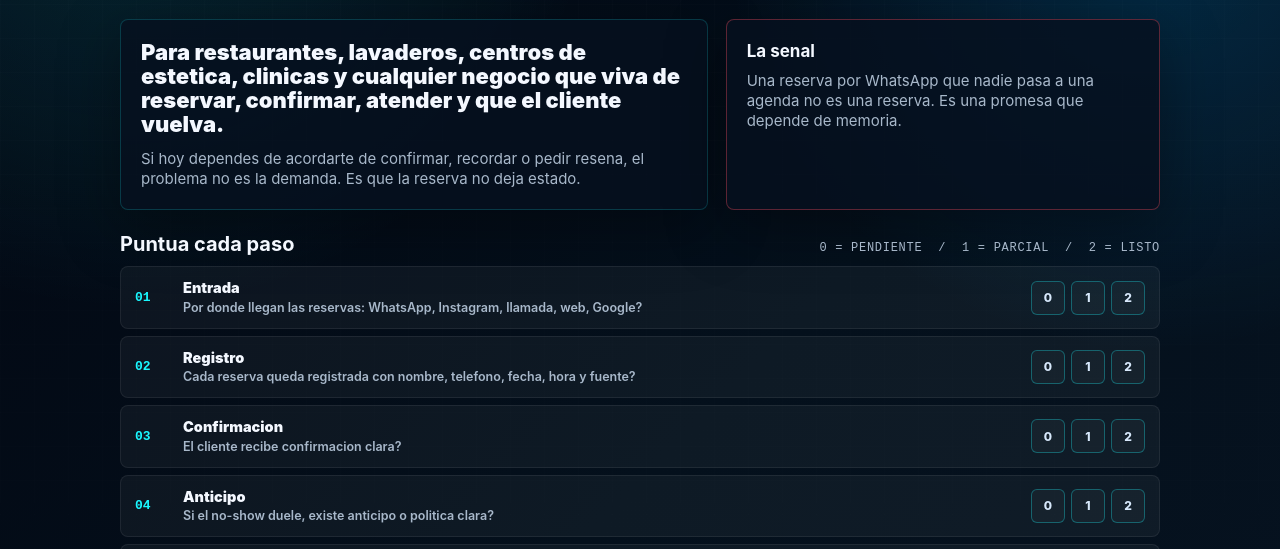
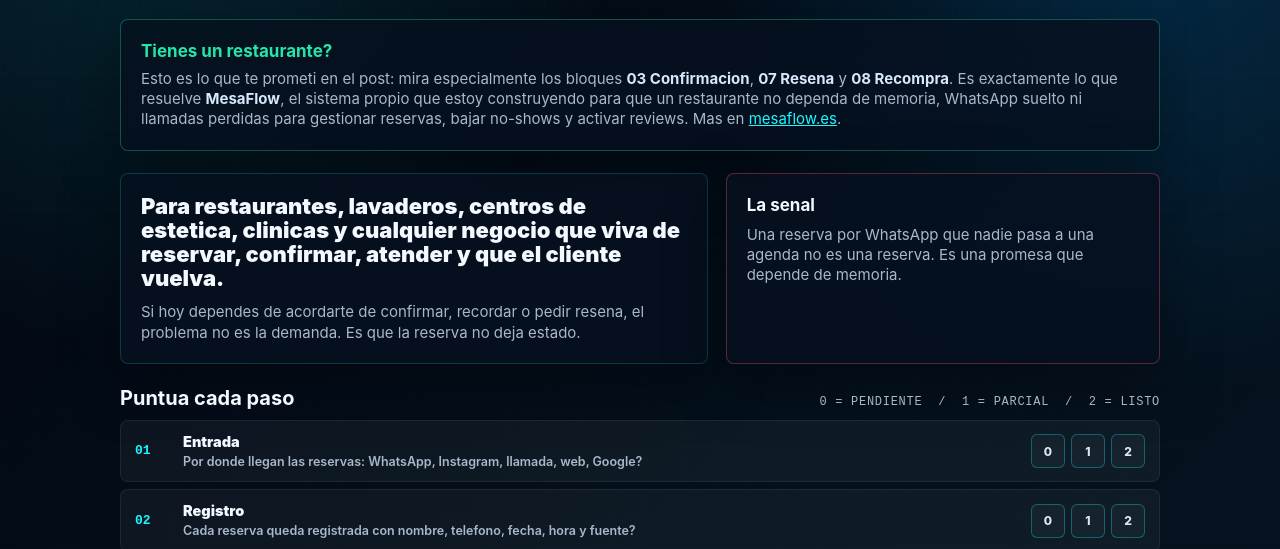
Before and after one commit to jmcabeo-ai/jonathan-ia-systems-linkhub, a plain HTML site: page lead-magnets/reservas.html in a window 1280 px wide. Shown: the part 234-783 px from the top of the page. Drawn offline with Linux system fonts and the light colour scheme.

Commit message:
feat: call out restaurant + MesaFlow on the RESERVAS lead magnet
Today's post promises "reservas y reseñas para tu restaurante" specifically;
the generic page now acknowledges that on arrival and points to MesaFlow as
the product that solves it, instead of staying silent about restaurants.

Co-Authored-By: Claude Sonnet 5 <noreply@anthropic.com>

```diff
--- a/lead-magnets/reservas.html
+++ b/lead-magnets/reservas.html
@@ -340,6 +340,11 @@
       <h1>Flujo minimo para no perder reservas ni citas</h1>
       <p class="lead">Puntua cada paso y descubre donde se te escapan reservas por mensajes sin responder, no-shows o falta de seguimiento.</p>
 
+      <div class="card action" style="margin-bottom: 22px;">
+        <h3 style="color: var(--green); margin-bottom: 6px;">Tienes un restaurante?</h3>
+        <p class="muted">Esto es lo que te prometi en el post: mira especialmente los bloques <b style="color: var(--soft);">03 Confirmacion</b>, <b style="color: var(--soft);">07 Resena</b> y <b style="color: var(--soft);">08 Recompra</b>. Es exactamente lo que resuelve <b style="color: var(--soft);">MesaFlow</b>, el sistema propio que estoy construyendo para que un restaurante no dependa de memoria, WhatsApp suelto ni llamadas perdidas para gestionar reservas, bajar no-shows y activar reviews. Mas en <a href="https://mesaflow.es" target="_blank" rel="noopener" style="color: var(--cyan);">mesaflow.es</a>.</p>
+      </div>
+
       <div class="intro-grid">
         <div class="card">
           <p class="big-line">Para restaurantes, lavaderos, centros de estetica, clinicas y cualquier negocio que viva de reservar, confirmar, atender y que el cliente vuelva.</p>
```
